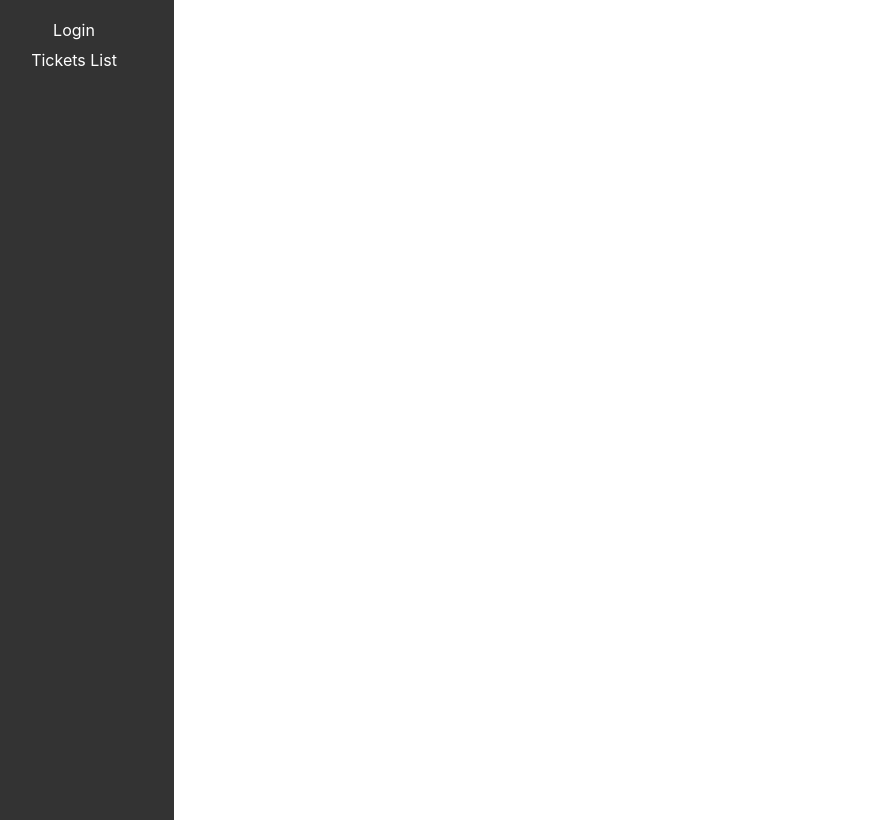
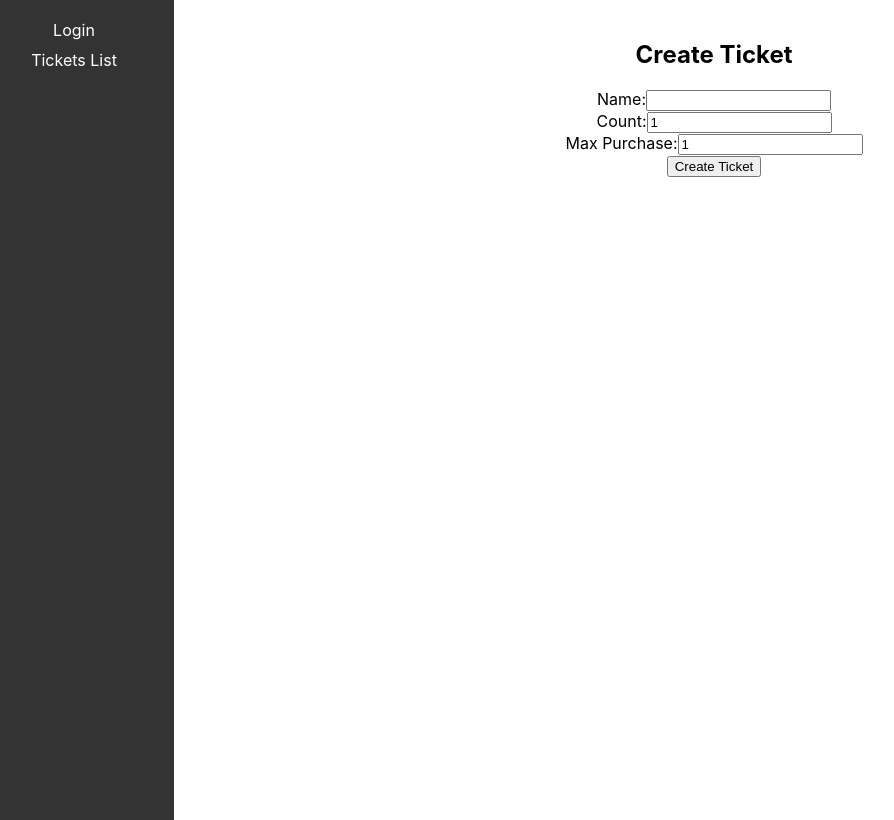
Before and after one commit to sergiovl219/restaurantbookinglab-frontend, a React (Create React App) app: page /crudTickets in a window 1280 px wide. Before the commit this address had no page. Shown: the whole page, without its empty margins (26-920 px from the left). Built offline with nearby package versions, Linux system fonts and the light colour scheme.

Commit message:
Create Ticket Form and service. Pending added to a full module.

```diff
--- a/src/App.tsx
+++ b/src/App.tsx
@@ -8,6 +8,7 @@ import Login from './components/Login';
 import HomePage from './components/HomePage';
 import TicketsList from "./components/TicketsList";
 import Account from "./components/Account";
+import TicketForm from "./components/TicketForm";
 
 import { selectIsLoggedIn } from './store/slices/authSlice';
 import { selectRestaurantURL } from './store/slices/restaurantSlice';
@@ -27,6 +28,9 @@ function Navbar() {
                         </li>
                         <li>
                             <Link to="/account">Account</Link>
+                        </li>
+                        <li>
+                            <Link to="/crudTickets">Tickets Admin</Link>
                         </li>
                     </>
                 )}
@@ -57,6 +61,7 @@ function App() {
                     <Route path="/" element={<HomePage />} />
                     <Route path="/account" element={<Account />} />
                     <Route path={`/${restaurantURL}/tickets`} element={<TicketsList />} />
+                    <Route path="/crudTickets" element={<TicketForm />} />
                 </Routes>
             </div>
         </div>
--- /dev/null
+++ b/src/components/TicketForm.tsx
@@ -0,0 +1,77 @@
+import React, { useState } from 'react';
+import { useSelector } from 'react-redux';
+import { createTicket } from '../services/ticketsService';
+import { selectRestaurantID } from '../store/slices/restaurantSlice';
+import {selectToken} from "../store/slices/authSlice";
+
+interface TicketFormProps {
+    // TODO: Used to close the form, to be used in future
+    onClose?: () => void;
+}
+
+const TicketForm: React.FC<TicketFormProps> = ({ onClose }) => {
+    const [ticketData, setTicketData] = useState({
+        name: '',
+        count: 1,
+        max_purchase: 1
+    });
+
+    const restaurantId = useSelector(selectRestaurantID);
+    const token = useSelector(selectToken);
+
+    const handleInputChange = (e: React.ChangeEvent<HTMLInputElement | HTMLSelectElement>) => {
+        const { name, value } = e.target;
+        setTicketData((prevData) => ({
+            ...prevData,
+            [name]: name === 'count' || name === 'max_purchase' ? parseInt(value, 10) : value
+        }));
+    };
+
+    const handleCreateTicket = async (e: React.FormEvent) => {
+        e.preventDefault();
+
+        try {
+            const response = await createTicket(restaurantId, ticketData, token);
+            console.log(response);
+        } catch (error) {
+            console.error('Error creating ticket:', error);
+        }
+    };
+
+    return (
+        <div>
+            <h2>Create Ticket</h2>
+            <form onSubmit={handleCreateTicket}>
+                <div>
+                    <label>Name:</label>
+                    <input type="text" name="name" value={ticketData.name} onChange={handleInputChange} required />
+                </div>
+                <div>
+                    <label>Count:</label>
+                    <input
+                        type="number"
+                        name="count"
+                        value={ticketData.count}
+                        onChange={handleInputChange}
+                        min="1"
+                        required
+                    />
+                </div>
+                <div>
+                    <label>Max Purchase:</label>
+                    <input
+                        type="number"
+                        name="max_purchase"
+                        value={ticketData.max_purchase}
+                        onChange={handleInputChange}
+                        min="1"
+                        required
+                    />
+                </div>
+                <button type="submit">Create Ticket</button>
+            </form>
+        </div>
+    );
+};
+
+export default TicketForm;
--- a/src/services/ticketsService.ts
+++ b/src/services/ticketsService.ts
@@ -11,3 +11,10 @@ export function purchaseTicket(restaurantID: string, ticketID: string, quantity:
 export function statusTicketPurchased(taskID: string) {
     return api.get(`tickets/purchase/status/${taskID}`);
 }
+
+export function createTicket(restaurantID: string, ticketData: object, token: string) {
+    const headers = {
+        Authorization: `Token ${token}`,
+    };
+    return api.post(`tickets/restaurant/${restaurantID}/create`, ticketData, { headers});
+}
--- a/src/store/slices/authSlice.ts
+++ b/src/store/slices/authSlice.ts
@@ -1,12 +1,12 @@
 import { createSlice, PayloadAction } from '@reduxjs/toolkit';
 
 interface AuthState {
-    token: string | null;
+    token: string;
     isLoggedIn: boolean;
 }
 
 const initialState: AuthState = {
-    token: null,
+    token: "",
     isLoggedIn: false,
 };
 
@@ -14,7 +14,7 @@ const authSlice = createSlice({
     name: 'auth',
     initialState,
     reducers: {
-        setToken: (state, action: PayloadAction<string | null>) => {
+        setToken: (state, action: PayloadAction<string>) => {
             state.token = action.payload;
         },
         setIsLoggedIn: (state, action: PayloadAction<boolean>) => {
```
